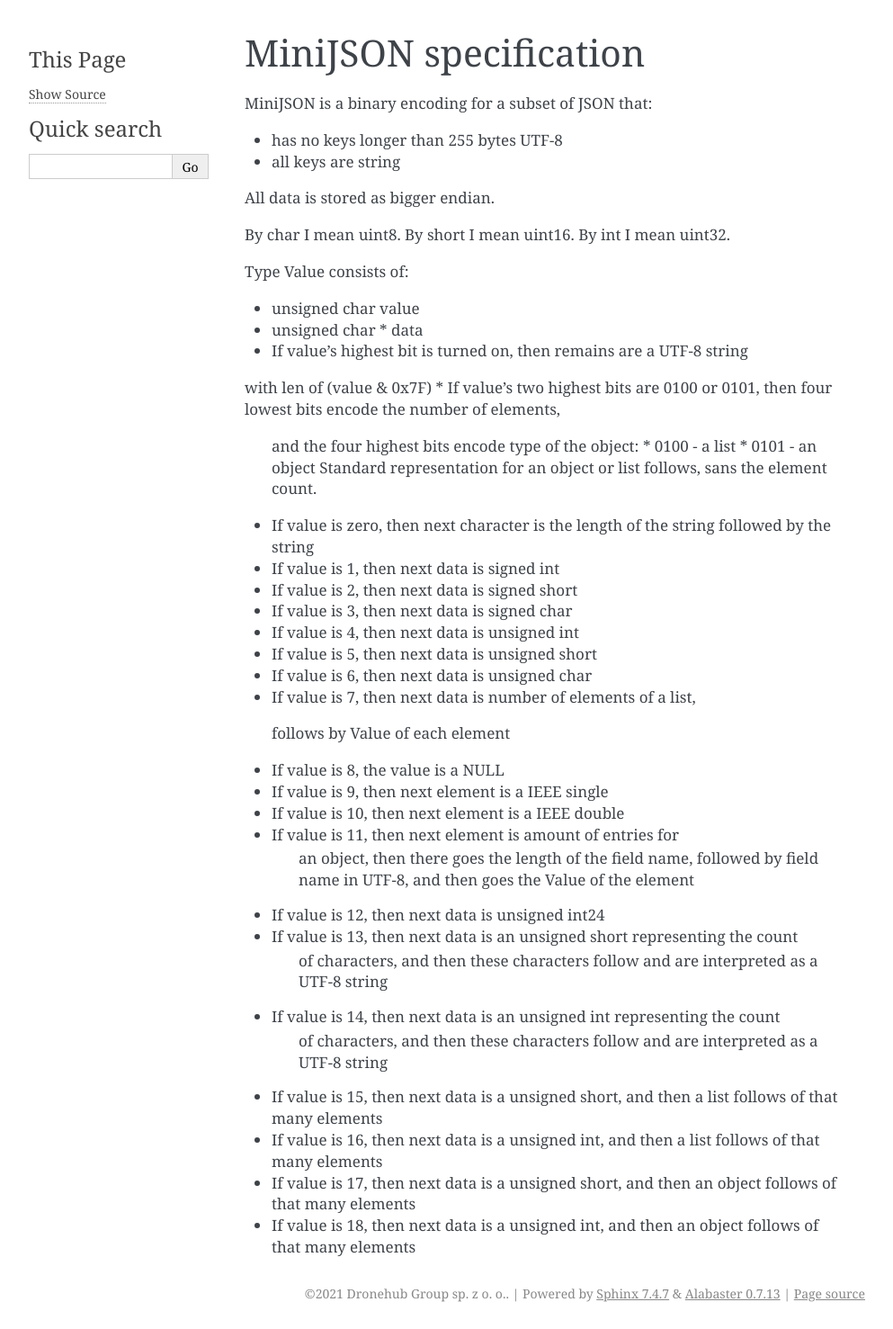
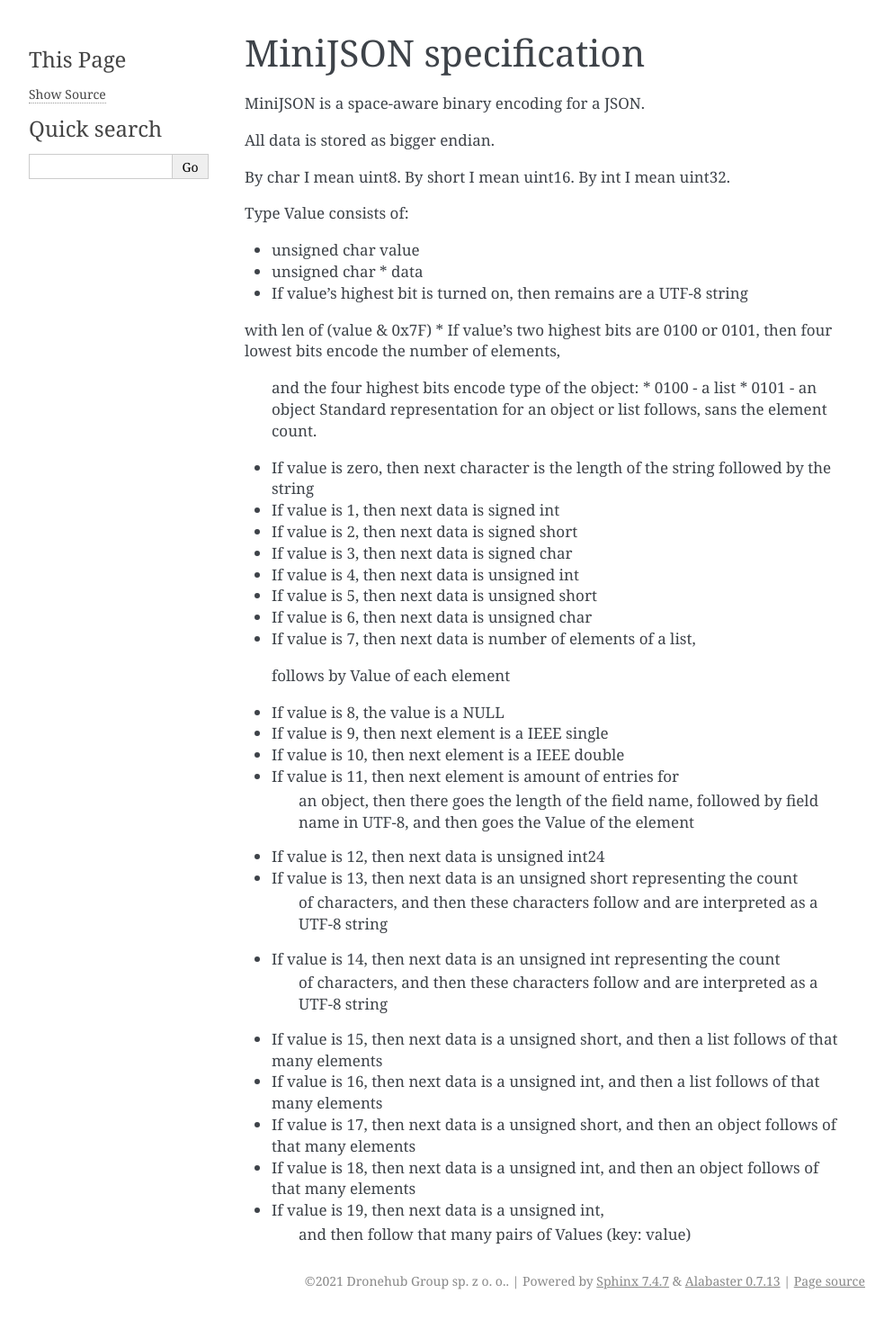
Before and after one commit to Dronehub/minijson, a Sphinx documentation site: the page built from docs/specification.rst, in a window 1280 px wide. Shown: the whole page at 90% size, without its empty margins (148-1141 px from the left). Built offline with Sphinx 7.4.7, drawn with Linux system fonts in a browser that asks for light colours.

Commit message:
object keys don't have to be strings anymore

```diff
--- a/docs/specification.rst
+++ b/docs/specification.rst
@@ -1,10 +1,7 @@
 MiniJSON specification
 ======================
 
-MiniJSON is a binary encoding for a subset of JSON that:
-
-* has no keys longer than 255 bytes UTF-8
-* all keys are string
+MiniJSON is a space-aware binary encoding for a JSON.
 
 All data is stored as bigger endian.
 
@@ -56,3 +53,5 @@ with len of (value & 0x7F)
   and then an object follows of that many elements
 * If value is 18, then next data is a unsigned int,
   and then an object follows of that many elements
+* If value is 19, then next data is a unsigned int,
+    and then follow that many pairs of Values (key: value)
--- a/setup.py
+++ b/setup.py
@@ -14,7 +14,7 @@ if 'DEBUG' in os.environ:
     directives['embedsignature'] = True
 
 
-setup(version='1.3a1',
+setup(version='1.3',
       packages=find_packages(include=['minijson', 'minijson.*']),
       ext_modules=build([Multibuild('minijson', find_pyx('minijson'),
                                     dont_snakehouse=dont_snakehouse), ],
```
Also changed, not shown: CHANGELOG.md (+2 -0 lines), docs/index.rst (+7 -0 lines), 2 other files.
